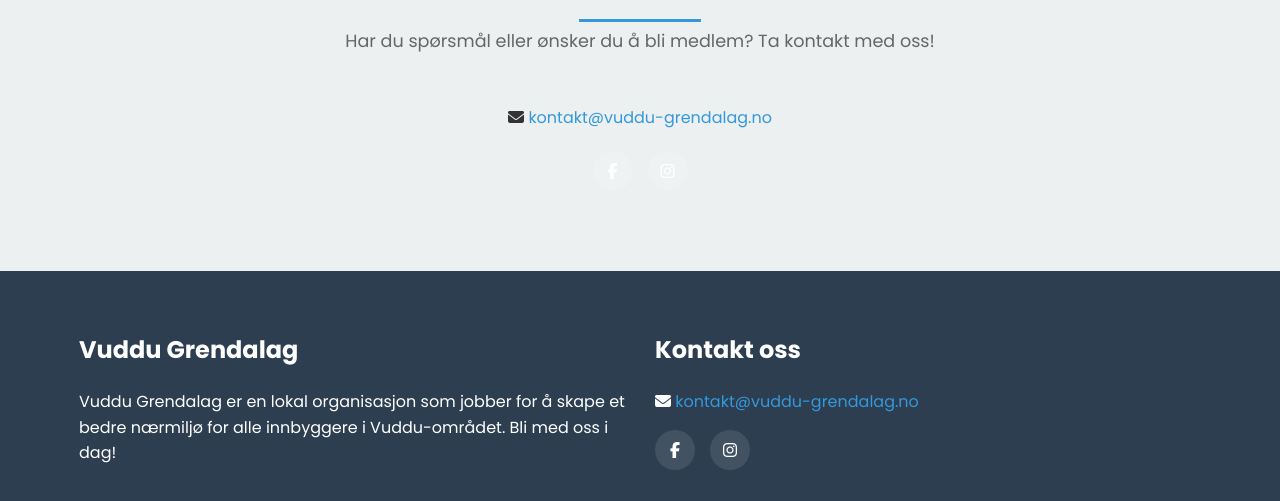
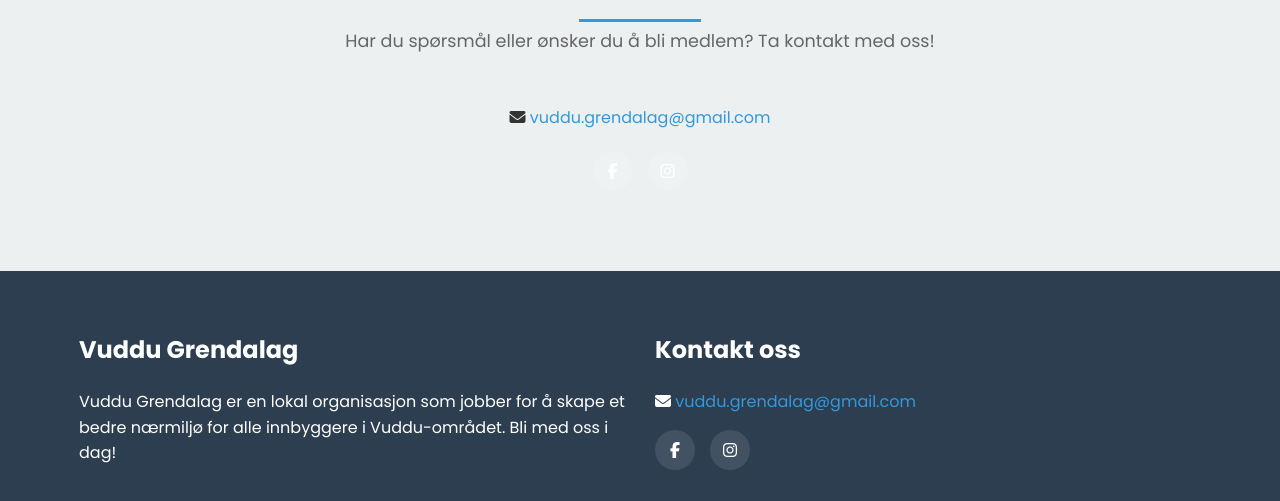
Before and after one commit to steingran/steingran.github.io, a Jekyll site: the page built from vuddu-grendalag/index.markdown, in a window 1280 px wide and 900 px high, scrolled down 2800 px. Shown: the part 324-825 px from the top of the window. Built offline with Jekyll 4.4.1, drawn with Linux system fonts in a browser that asks for light colours.

Commit message:
Update email address to vuddu.grendalag@gmail.com

```diff
--- a/vuddu-grendalag/_config.yml
+++ b/vuddu-grendalag/_config.yml
@@ -19,7 +19,7 @@
 # in the templates via {{ site.myvariable }}.
 
 title: Vuddu Grendalag
-email: kontakt@vuddu-grendalag.no
+email: vuddu.grendalag@gmail.com
 description: >- # this means to ignore newlines until "baseurl:"
   Vuddu Grendalag er en lokal organisasjon som jobber for å skape et bedre
   nærmiljø for alle innbyggere i Vuddu-området. Bli med oss i dag!
```
